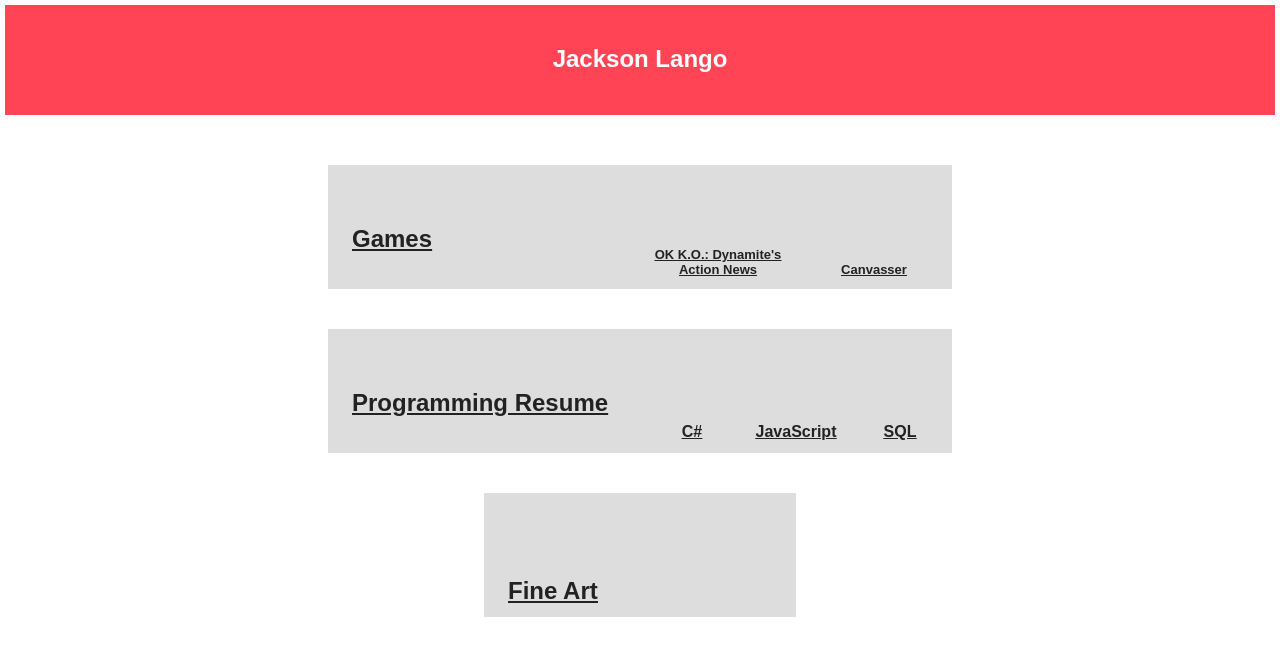
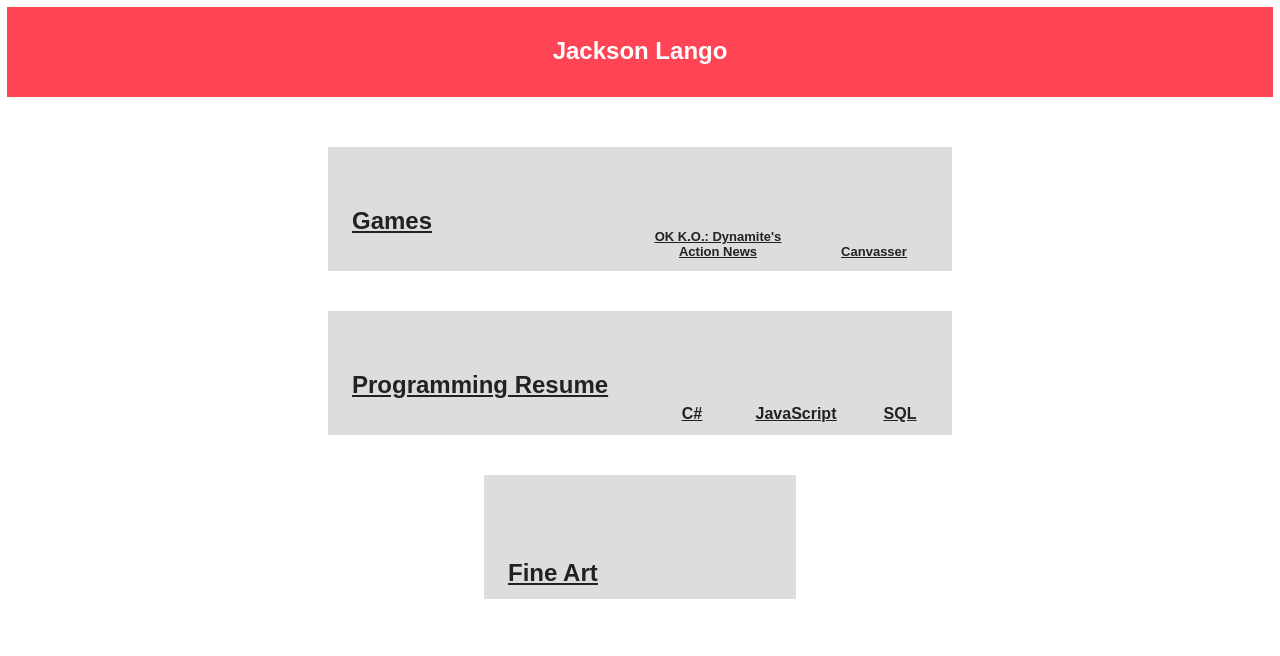
Before and after one commit to no1hitjam/portfolio3, a React (Create React App) app: page / in a window 1280 px wide. Shown: the top 656 px of the page. Built offline with nearby package versions, Linux system fonts and the light colour scheme.

Commit message:
minor visual adjustments

```diff
--- a/src/App.css
+++ b/src/App.css
@@ -5,8 +5,8 @@
 .App-header {
   background-color: #f45;
   height: 100px;
-  padding: 20px;
-  margin: 5px;
+  padding: 10px;
+  margin: 7px;
   margin-bottom: 50px;
   color: white;
 }
@@ -24,8 +24,8 @@
 .Home-row {
   margin-top: 40px;
   margin-bottom: 40px;
-  margin-left: 10px;
-  margin-right: 10px;
+  margin-left: 7px;
+  margin-right: 7px;
   vertical-align: middle;
 }
 
```
